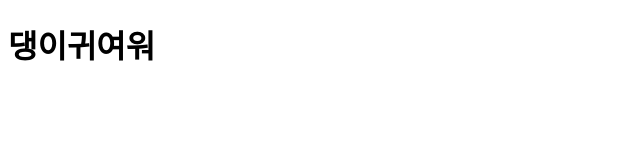
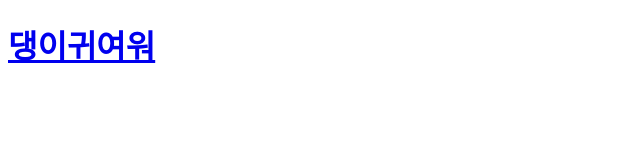
Before and after one commit to jklim0405/Deng2cute, a plain HTML site: page index.html in a window 1280 px wide. Shown: the whole page, without its empty margins (0-640 px from the left). Drawn offline with Linux system fonts and the light colour scheme.

Commit message:
Add files via upload

```diff
--- a/index.html
+++ b/index.html
@@ -6,8 +6,6 @@
 </head>
 
 <body>
-    <h1><a href="asdf.html"></a>
-        댕이귀여워
-    </h1>
+    <h1><a href="asdf.html" target="_blank">댕이귀여워</a>    </h1>
 </body>
 </html>
```
